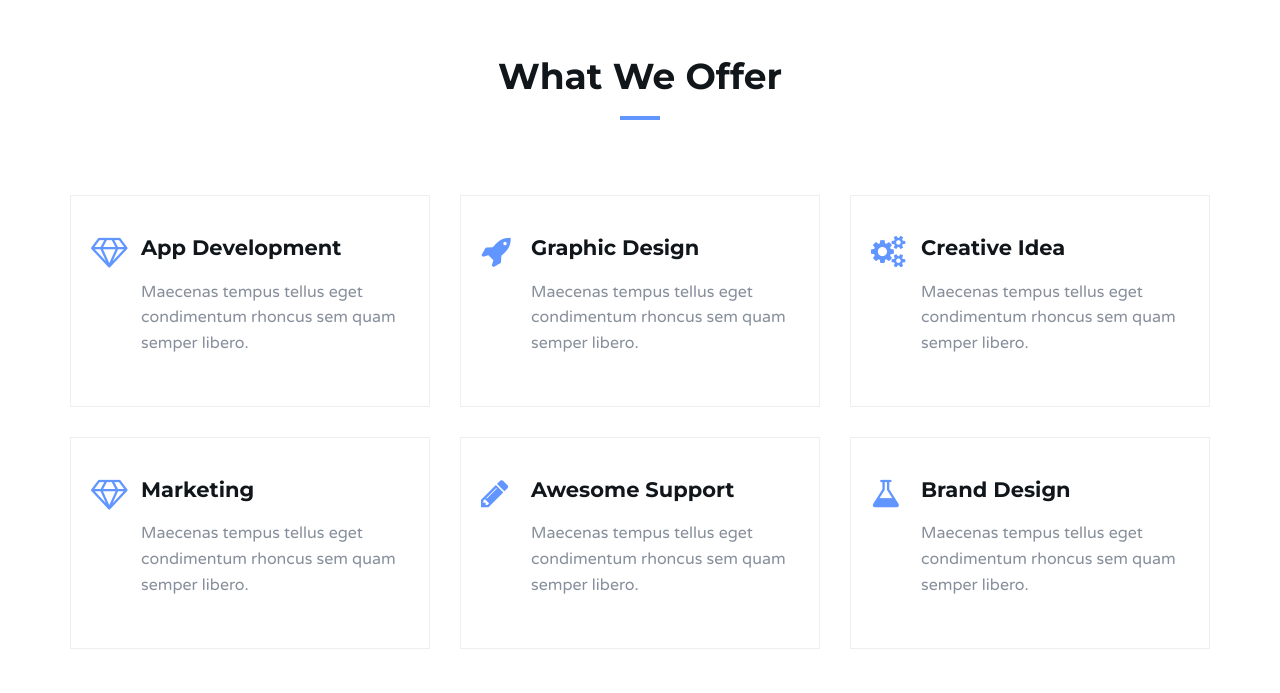
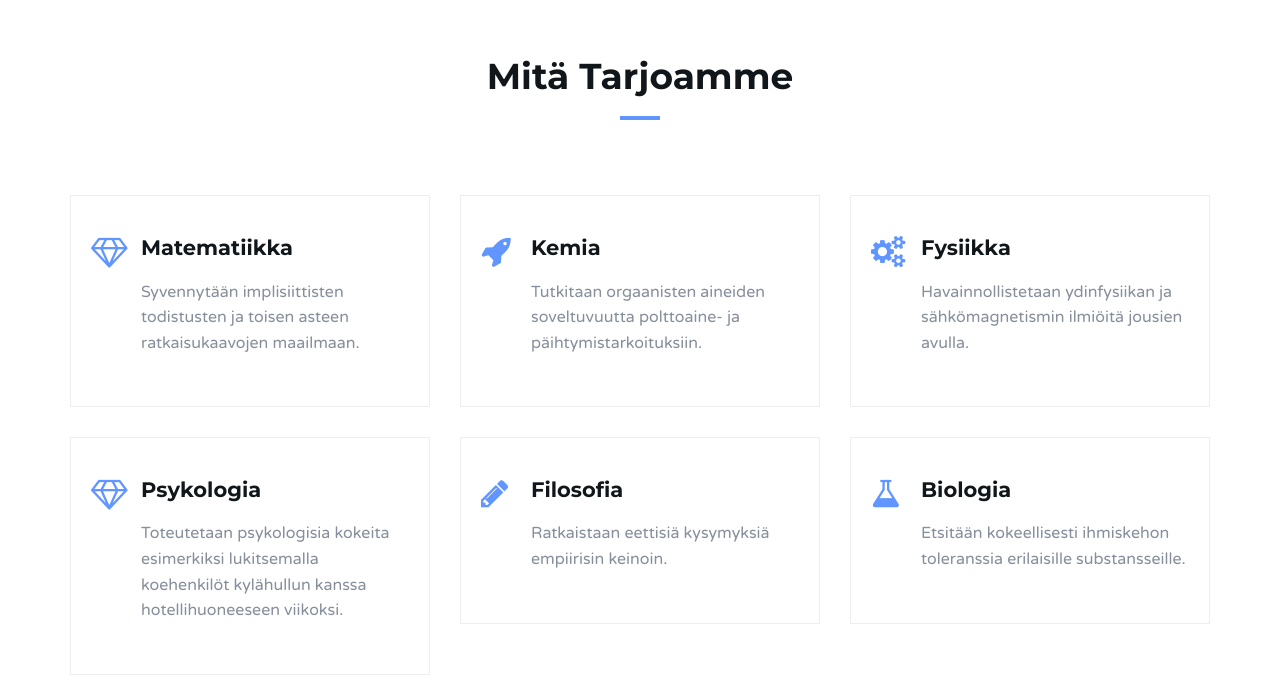
Before and after one commit to Heikki00/uranus, a website: page public/index.html in a window 1280 px wide. Shown: the part 2747-3440 px from the top of the page. Drawn offline with Linux system fonts and the light colour scheme.

Commit message:
subject texts

```diff
--- a/public/index.html
+++ b/public/index.html
@@ -297,7 +297,7 @@
 
 				<!-- Section header -->
 				<div class="section-header text-center">
-					<h2 class="title">What we offer</h2>
+					<h2 class="title">Mitä tarjoamme</h2>
 				</div>
 				<!-- /Section header -->
 
@@ -305,8 +305,8 @@
 				<div class="col-md-4 col-sm-6">
 					<div class="service">
 						<i class="fa fa-diamond"></i>
-						<h3>App Development</h3>
-						<p>Maecenas tempus tellus eget condimentum rhoncus sem quam semper libero.</p>
+						<h3>Matematiikka</h3>
+						<p>Syvennytään implisiittisten todistusten ja toisen asteen ratkaisukaavojen maailmaan.</p>
 					</div>
 				</div>
 				<!-- /service -->
@@ -315,8 +315,8 @@
 				<div class="col-md-4 col-sm-6">
 					<div class="service">
 						<i class="fa fa-rocket"></i>
-						<h3>Graphic Design</h3>
-						<p>Maecenas tempus tellus eget condimentum rhoncus sem quam semper libero.</p>
+						<h3>Kemia</h3>
+						<p>Tutkitaan orgaanisten aineiden soveltuvuutta polttoaine- ja päihtymistarkoituksiin.</p>
 					</div>
 				</div>
 				<!-- /service -->
@@ -325,8 +325,8 @@
 				<div class="col-md-4 col-sm-6">
 					<div class="service">
 						<i class="fa fa-cogs"></i>
-						<h3>Creative Idea</h3>
-						<p>Maecenas tempus tellus eget condimentum rhoncus sem quam semper libero.</p>
+						<h3>Fysiikka</h3>
+						<p>Havainnollistetaan ydinfysiikan ja sähkömagnetismin ilmiöitä jousien avulla.</p>
 					</div>
 				</div>
 				<!-- /service -->
@@ -335,8 +335,8 @@
 				<div class="col-md-4 col-sm-6">
 					<div class="service">
 						<i class="fa fa-diamond"></i>
-						<h3>Marketing</h3>
-						<p>Maecenas tempus tellus eget condimentum rhoncus sem quam semper libero.</p>
+						<h3>Psykologia</h3>
+						<p>Toteutetaan psykologisia kokeita esimerkiksi lukitsemalla koehenkilöt kylähullun kanssa hotellihuoneeseen viikoksi.</p>
 					</div>
 				</div>
 				<!-- /service -->
@@ -345,8 +345,8 @@
 				<div class="col-md-4 col-sm-6">
 					<div class="service">
 						<i class="fa fa-pencil"></i>
-						<h3>Awesome Support</h3>
-						<p>Maecenas tempus tellus eget condimentum rhoncus sem quam semper libero.</p>
+						<h3>Filosofia</h3>
+						<p>Ratkaistaan eettisiä kysymyksiä empiirisin keinoin.</p>
 					</div>
 				</div>
 				<!-- /service -->
@@ -355,8 +355,8 @@
 				<div class="col-md-4 col-sm-6">
 					<div class="service">
 						<i class="fa fa-flask"></i>
-						<h3>Brand Design</h3>
-						<p>Maecenas tempus tellus eget condimentum rhoncus sem quam semper libero.</p>
+						<h3>Biologia</h3>
+						<p>Etsitään kokeellisesti ihmiskehon toleranssia erilaisille substansseille.</p>
 					</div>
 				</div>
 				<!-- /service -->
--- a/server.js
+++ b/server.js
@@ -7,6 +7,6 @@ app.get("/", (req, res) => {
     res.send("Yo dog!")
 })
 
-app.listen(5000, function () {
-    console.log('Dev app listening on port 5000!');
+app.listen(3000, function () {
+    console.log('Dev app listening on port 3000!');
 });
```
Also changed, not shown: public/img/logo-alt.png, public/img/logo.png.
